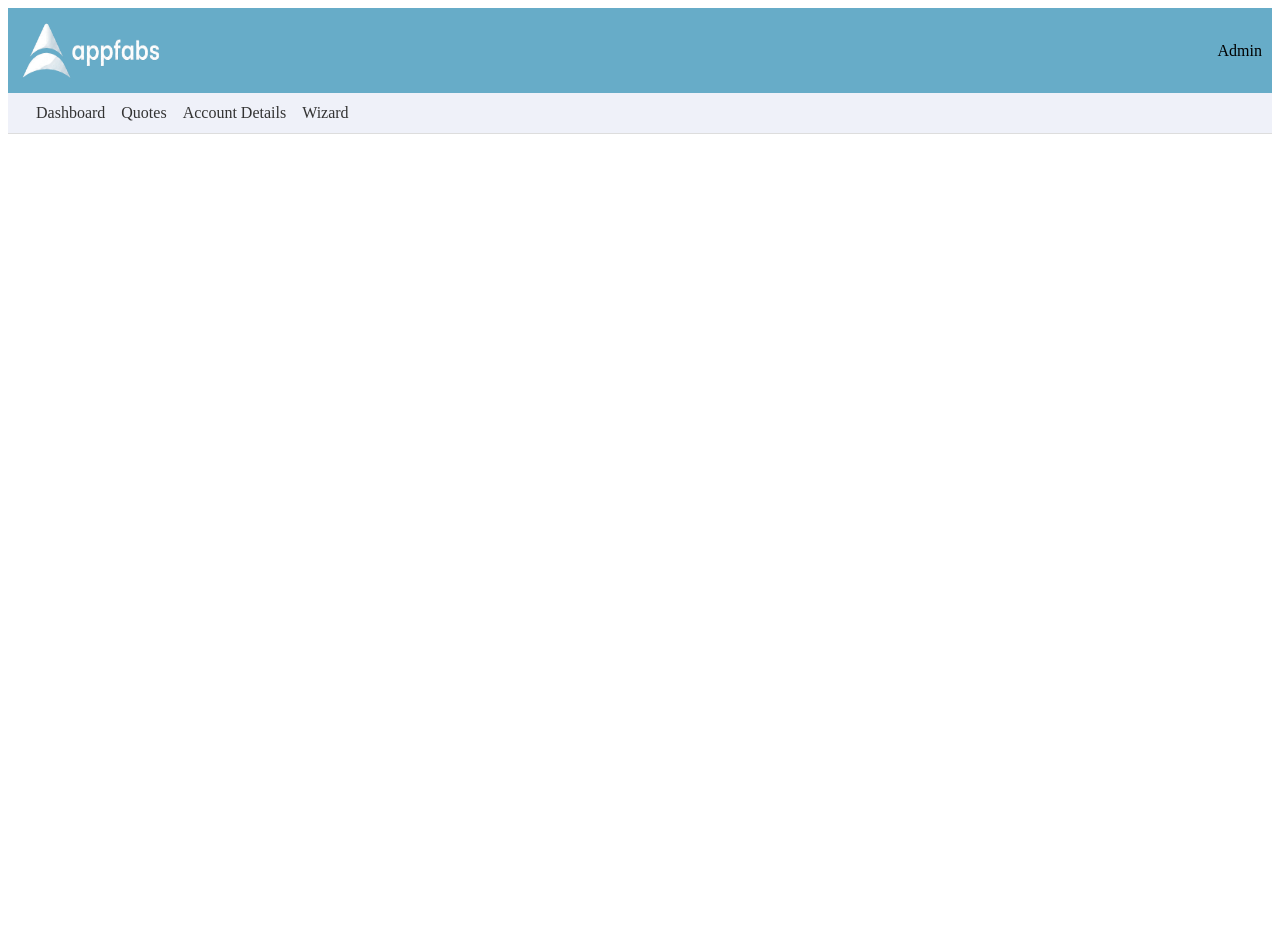
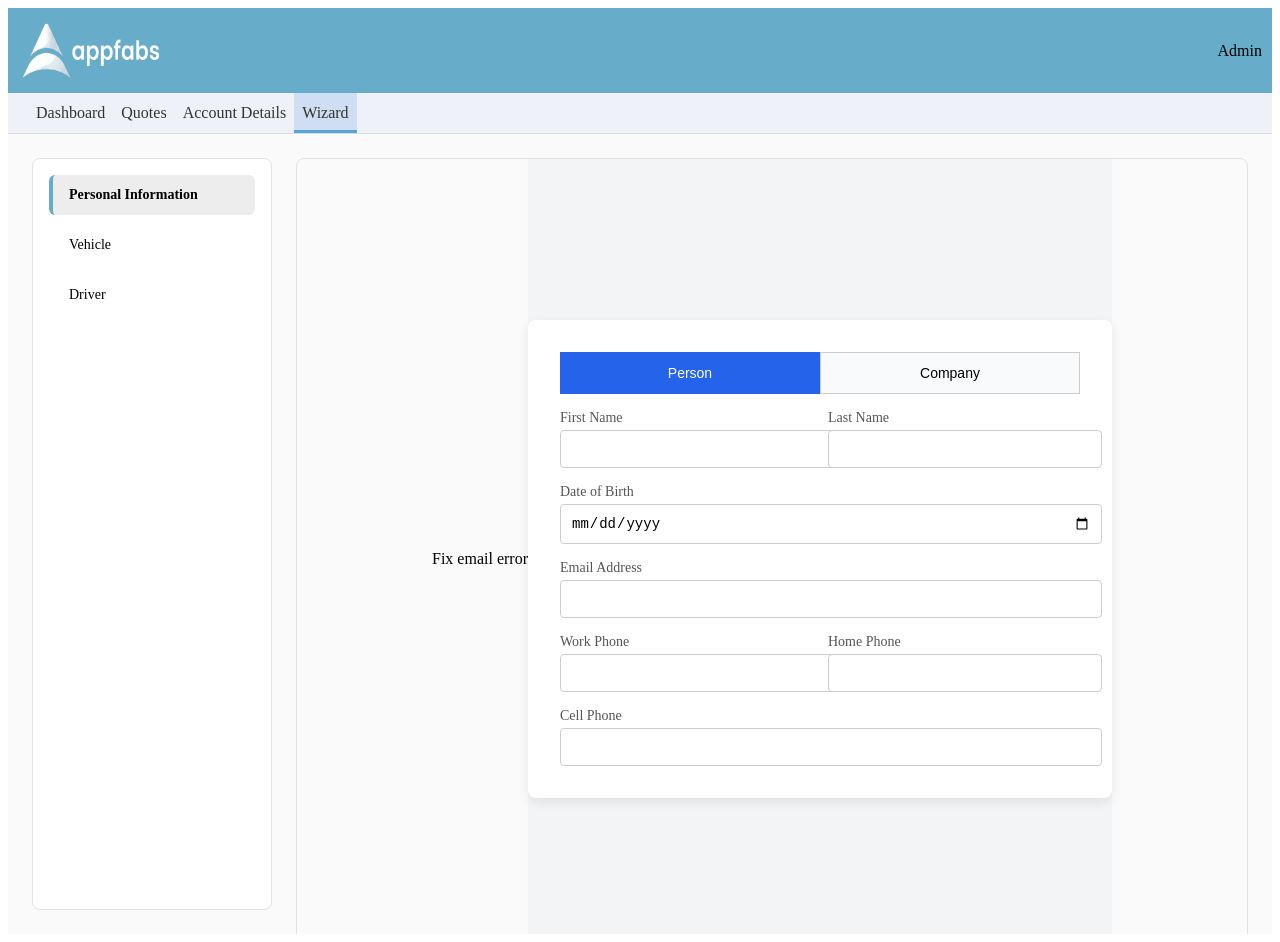
Before and after one commit to madhanmohan047/producerportal, a React (Create React App) app: page /pawizard in a window 1280 px wide. Before the commit the page ends 800 px from the top, so only its background shows below. Built offline with nearby package versions, Linux system fonts and the light colour scheme; no server answers.

Commit message:
handleNext fix

```diff
--- a/src/app/App.config.tsx
+++ b/src/app/App.config.tsx
@@ -32,7 +32,7 @@ export default {
       },
       {
         title: "Wizard",
-        path: "/wizard",
+        path: "/pawizard",
         showNavbar: false,
         showHeader: true,
         showSubHeader: true,
--- a/src/components/ContactComponent/ContactComponent.tsx
+++ b/src/components/ContactComponent/ContactComponent.tsx
@@ -9,7 +9,11 @@ type ContactProps = {
   readOnly?: boolean;
 };
 
-export const Contact = ({ value, onValueChange, readOnly }: ContactProps) => {
+export const ContactComponent = ({
+  value,
+  onValueChange,
+  readOnly,
+}: ContactProps) => {
   const [contactType, setContactType] = useState<String>(
     value?.type?.code || "",
   );
@@ -43,7 +47,8 @@ export const Contact = ({ value, onValueChange, readOnly }: ContactProps) => {
               contactType === "person" ? styles.active : ""
             }`}
             onClick={() => handleToggle(contactType)}
-            disabled={readOnly}>
+            disabled={readOnly}
+          >
             Person
           </button>
 
@@ -52,7 +57,8 @@ export const Contact = ({ value, onValueChange, readOnly }: ContactProps) => {
               contactType === "company" ? styles.active : ""
             }`}
             onClick={() => handleToggle("company")}
-            disabled={readOnly}>
+            disabled={readOnly}
+          >
             Company
           </button>
         </div>
@@ -82,7 +88,7 @@ export const Contact = ({ value, onValueChange, readOnly }: ContactProps) => {
               <div className={styles.fullWidth}>
                 <label>Date of Birth</label>
                 <input
-                  type='date'
+                  type="date"
                   value={value?.dateOfBirth?.toString()}
                   onChange={handleChange("dateOfBirth")}
                   disabled={readOnly}
--- a/src/pages/PAWizard/steps/Personalinfo/PersonalInfoStep.tsx
+++ b/src/pages/PAWizard/steps/Personalinfo/PersonalInfoStep.tsx
@@ -1,17 +1,45 @@
-import React from "react";
-import { Contact } from "../../../../components/ContactComponent/ContactComponent";
+import React, { useState } from "react";
+import { Contact } from "../../../../api/services";
+import { TypeKeyValue } from "../../../../api/utils/types";
+import { ContactComponent } from "../../../../components/ContactComponent/ContactComponent";
 import WizardPage from "../../../../components/Wizard/WizardPage/Wizardpage";
 import { WizardPageProps } from "../../../../types/Wizardtype";
 
 const PersonalInfoStep = (wizardPageProps: WizardPageProps) => {
+  const [isProceed, setIsProceed] = useState(false);
+  const [contact, setContact] = useState<Contact>({
+    _id: "",
+    roles: [],
+    type: { code: "person" } as TypeKeyValue,
+    firstName: "",
+    lastName: "",
+    emailAddress: "",
+    companyName: "",
+    dateOfBirth: "",
+    workPhone: "",
+    homePhone: "",
+    cellPhone: "",
+  });
+  const handleValueChange = (value: any, path: string) => {
+    if (path === "emailAddress" && !value.includes("@")) {
+      setIsProceed(false);
+    } else {
+      setIsProceed(true);
+    }
+    setContact((prevContact) => ({
+      ...prevContact,
+      [path]: value,
+    }));
+  };
   return (
     <WizardPage
       step={wizardPageProps.step}
       location={wizardPageProps.location}
-      handleNext={wizardPageProps.handleNext}
+      handleNext={isProceed ? wizardPageProps.handleNext : undefined}
       handlePrevious={wizardPageProps.handlePrevious}
     >
-      <div>Personal Info</div>
+      <div>{!isProceed && <div>Fix email error</div>}</div>
+      <ContactComponent value={contact} onValueChange={handleValueChange} />
     </WizardPage>
   );
 };
```
